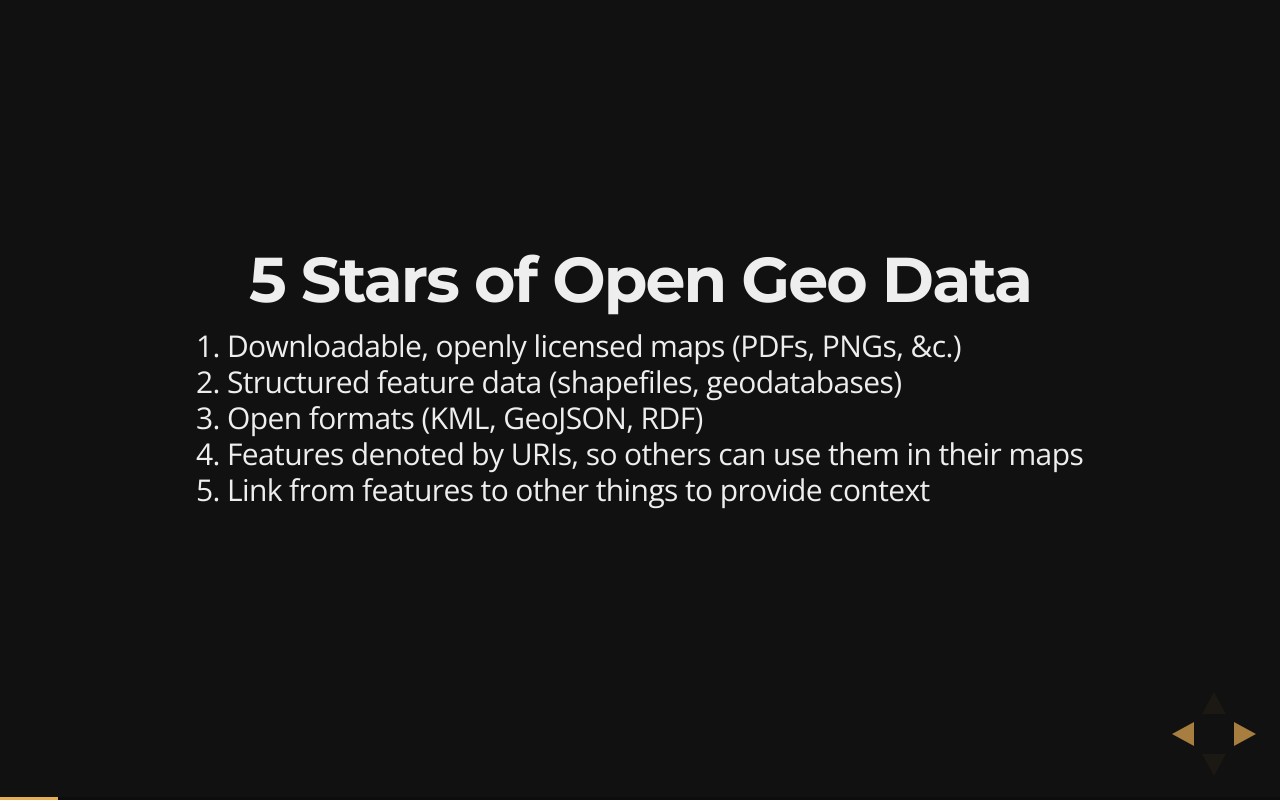
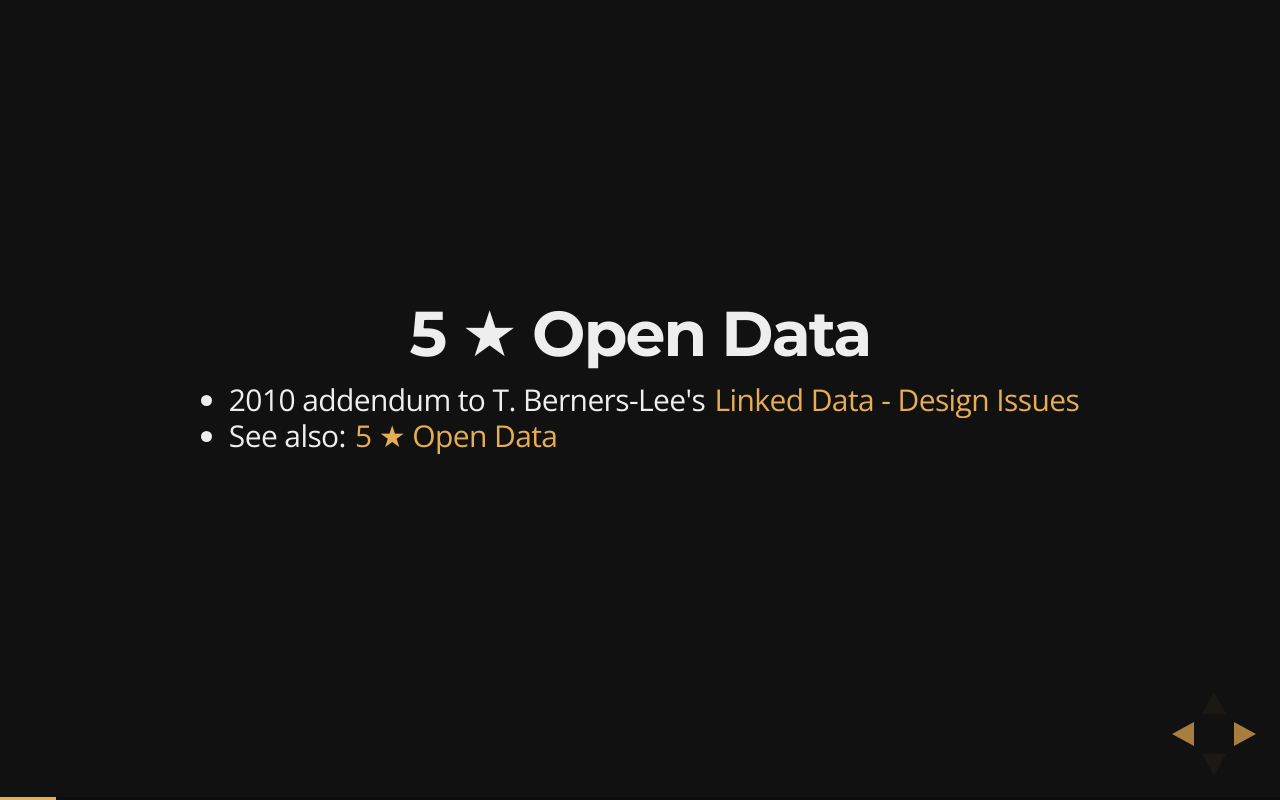
Before and after one commit to sgillies/lawdi-2013-intro-geospatial-linked-data, a website: page index.html in a window 1280 px wide. Both pictures are taken after a click on the element 1251 px from the left and 734 px from the top of the page. Drawn offline with nearby package versions, Linux system fonts and the light colour scheme.

Commit message:
Add slide mentioning TBL's linked data design issues doc.

```diff
--- a/index.html
+++ b/index.html
@@ -45,6 +45,14 @@
                     </p>
                 </section>
 
+                <section>
+                    <h2>5 &#9733; Open Data</h2>
+                    <ul>
+                        <li>2010 addendum to T. Berners-Lee's <a href="http://www.w3.org/DesignIssues/LinkedData.html">Linked Data - Design Issues</a></li>
+                        <li>See also: <a href="http://5stardata.info/">5 &#9733; Open Data</a></li>
+                    </ul>
+
+                </section>
 
                 <section>
                     <h2>5 Stars of Open Geo Data</h2>
```
